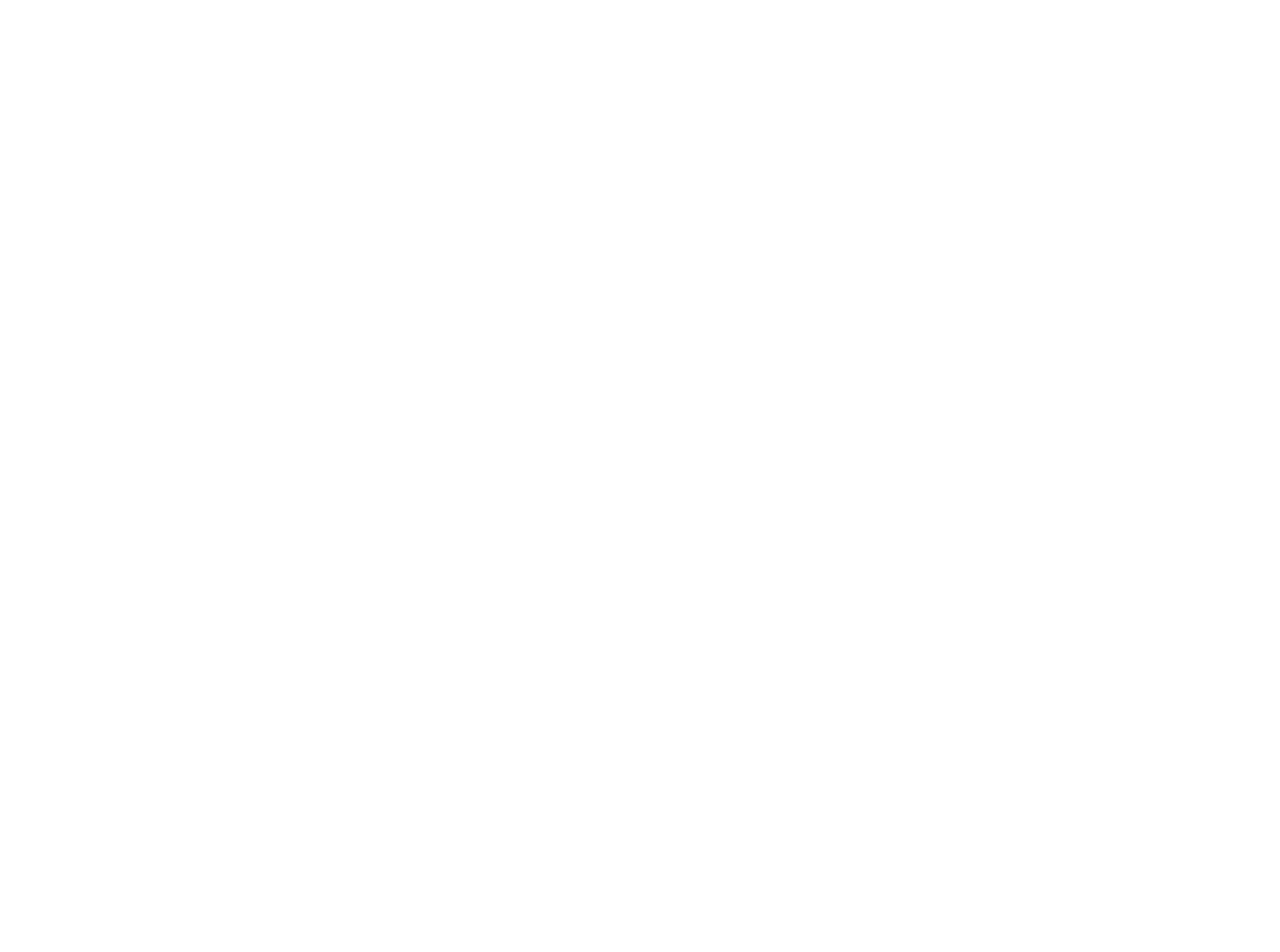
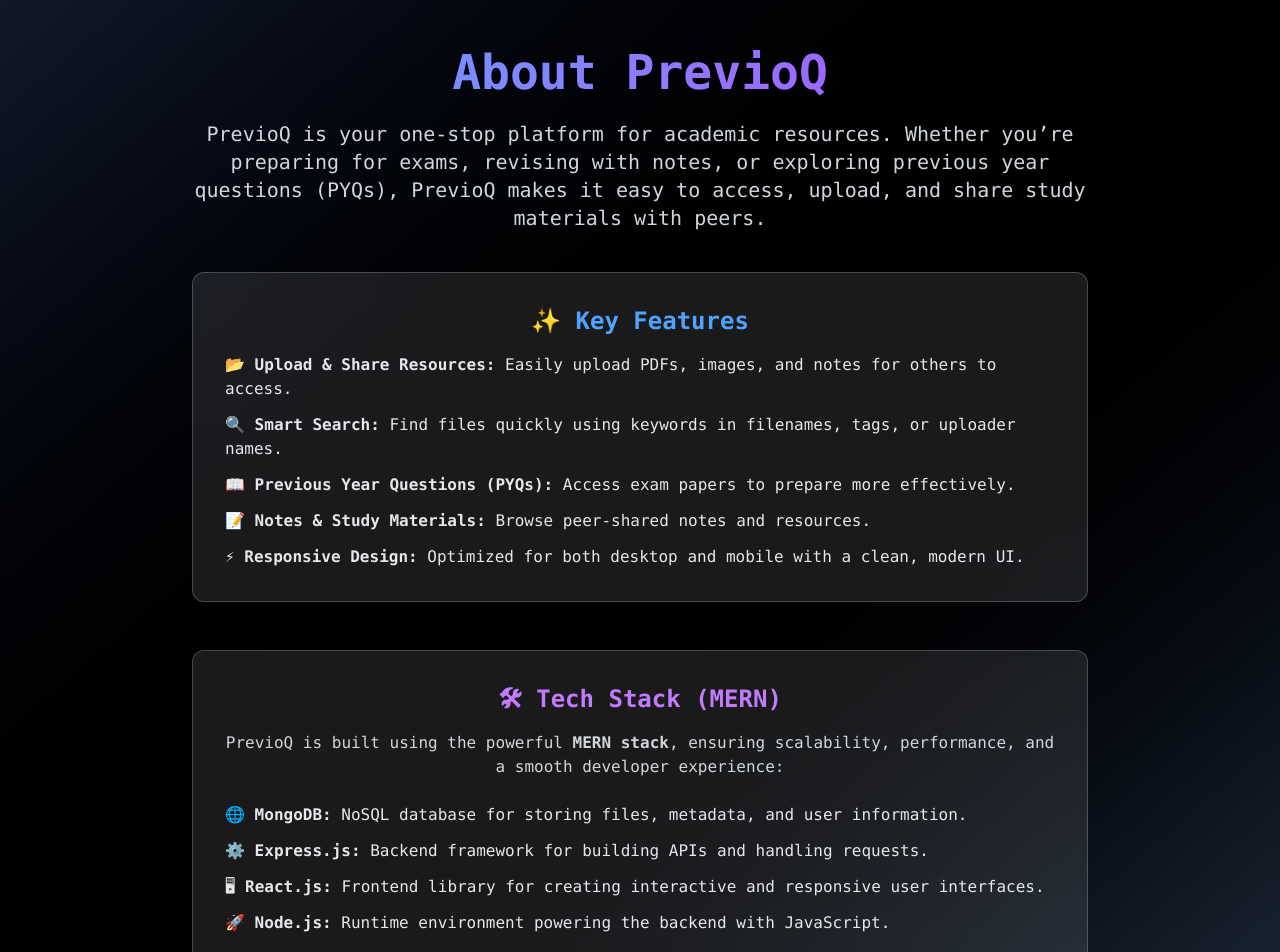
Before and after one commit to zenorbits/PrevioQ, a React app in the folder Frontend/: page /about in a window 1280 px wide. Before the commit this address had no page. Shown: the top 952 px of the page. Before the commit the page ends 800 px from the top, so only its background shows below. Built offline with nearby package versions, Linux system fonts and the light colour scheme; the HTML template or start-up script is replaced by a standard one.

Commit message:
About page

```diff
--- a/Frontend/src/App.jsx
+++ b/Frontend/src/App.jsx
@@ -3,6 +3,7 @@
 import LandingPage from './components/LandingPage'
 import Userpage from './userpage/userpage'
 import UploadForm from './components/UploadForm'
+import About from './userpage/About'
 
 const App = () => {
   return (
@@ -12,6 +13,7 @@
         <Route path='/' element={<LandingPage />} />
         <Route path='/user' element={<Userpage />} />
         <Route path='/upload' element={<UploadForm />} />
+        <Route path='/about' element={<About />} />
       </Routes>
     </div>
   )
--- a/Frontend/src/components/Navbar.jsx
+++ b/Frontend/src/components/Navbar.jsx
@@ -41,7 +41,8 @@
                 Upload Resources
               </button>
             </Link>
-            <button className="px-4 py-2 text-gray-200 hover:text-white transition">About</button>
+            <button className="px-4 py-2 text-gray-200 hover:text-white transition">Community </button>
+            <Link to='/about' className="px-4 py-2 text-gray-200 hover:text-white transition">About</Link>
             <button className="px-4 py-2 text-gray-200 hover:text-white transition">Contact</button>
           </div>
 
@@ -76,6 +77,7 @@
               Upload Resources
             </button>
           </Link>
+          <button className="w-full px-4 py-2 text-gray-200 hover:text-white transition">Community</button>
           <button className="w-full px-4 py-2 text-gray-200 hover:text-white transition">About</button>
           <button className="w-full px-4 py-2 text-gray-200 hover:text-white transition">Contact</button>
         </div>
--- /dev/null
+++ b/Frontend/src/userpage/About.jsx
@@ -0,0 +1,55 @@
+import React from 'react';
+
+const About = () => {
+  return (
+    <div className="min-h-screen bg-gradient-to-br from-gray-900 via-black to-gray-800 text-gray-200 px-6 py-12">
+      <div className="max-w-4xl mx-auto text-center">
+        {/* Title */}
+        <h1 className="text-4xl sm:text-5xl font-extrabold text-transparent bg-clip-text bg-gradient-to-r from-blue-400 to-purple-500 mb-6">
+          About PrevioQ
+        </h1>
+
+        {/* Intro */}
+        <p className="text-lg sm:text-xl text-gray-300 mb-10">
+          PrevioQ is your one-stop platform for academic resources. Whether you’re preparing for exams,
+          revising with notes, or exploring previous year questions (PYQs), PrevioQ makes it easy to
+          access, upload, and share study materials with peers.
+        </p>
+
+        {/* Features Section */}
+        <div className="bg-white/10 backdrop-blur-md border border-white/20 rounded-xl p-8 mb-12">
+          <h2 className="text-2xl font-bold text-blue-400 mb-4">✨ Key Features</h2>
+          <ul className="space-y-3 text-left">
+            <li>📂 <span className="font-semibold">Upload & Share Resources:</span> Easily upload PDFs, images, and notes for others to access.</li>
+            <li>🔍 <span className="font-semibold">Smart Search:</span> Find files quickly using keywords in filenames, tags, or uploader names.</li>
+            <li>📖 <span className="font-semibold">Previous Year Questions (PYQs):</span> Access exam papers to prepare more effectively.</li>
+            <li>📝 <span className="font-semibold">Notes & Study Materials:</span> Browse peer-shared notes and resources.</li>
+            <li>⚡ <span className="font-semibold">Responsive Design:</span> Optimized for both desktop and mobile with a clean, modern UI.</li>
+          </ul>
+        </div>
+
+        {/* Tech Stack Section */}
+        <div className="bg-white/10 backdrop-blur-md border border-white/20 rounded-xl p-8">
+          <h2 className="text-2xl font-bold text-purple-400 mb-4">🛠 Tech Stack (MERN)</h2>
+          <p className="text-gray-300 mb-6">
+            PrevioQ is built using the powerful <span className="font-semibold">MERN stack</span>,
+            ensuring scalability, performance, and a smooth developer experience:
+          </p>
+          <ul className="space-y-3 text-left">
+            <li>🌐 <span className="font-semibold">MongoDB:</span> NoSQL database for storing files, metadata, and user information.</li>
+            <li>⚙️ <span className="font-semibold">Express.js:</span> Backend framework for building APIs and handling requests.</li>
+            <li>🖥 <span className="font-semibold">React.js:</span> Frontend library for creating interactive and responsive user interfaces.</li>
+            <li>🚀 <span className="font-semibold">Node.js:</span> Runtime environment powering the backend with JavaScript.</li>
+          </ul>
+        </div>
+
+        {/* Closing */}
+        <p className="mt-12 text-gray-400 text-sm">
+          Built with ❤️ using MERN, PrevioQ is designed to make learning collaborative, accessible, and efficient.
+        </p>
+      </div>
+    </div>
+  );
+};
+
+export default About;
```
Also changed, not shown: Frontend/src/components/filePage.jsx (deleted).
